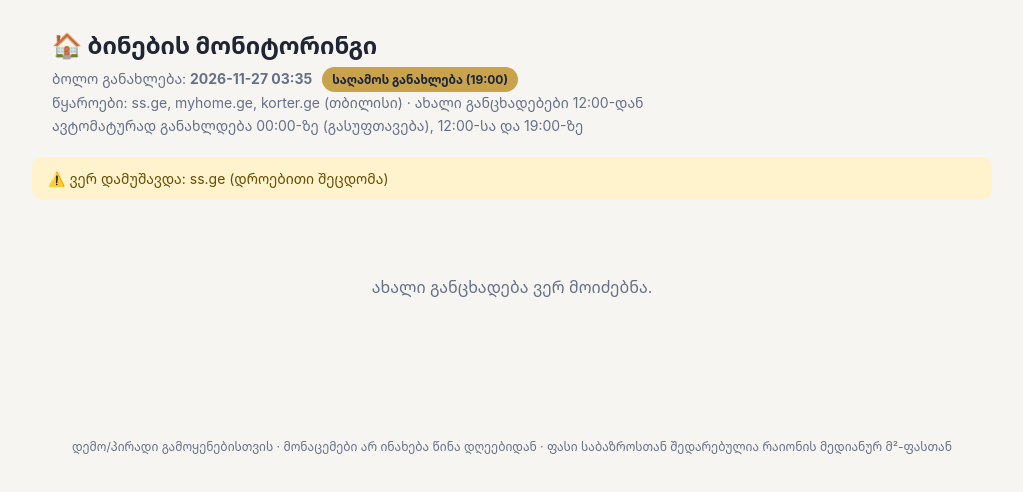
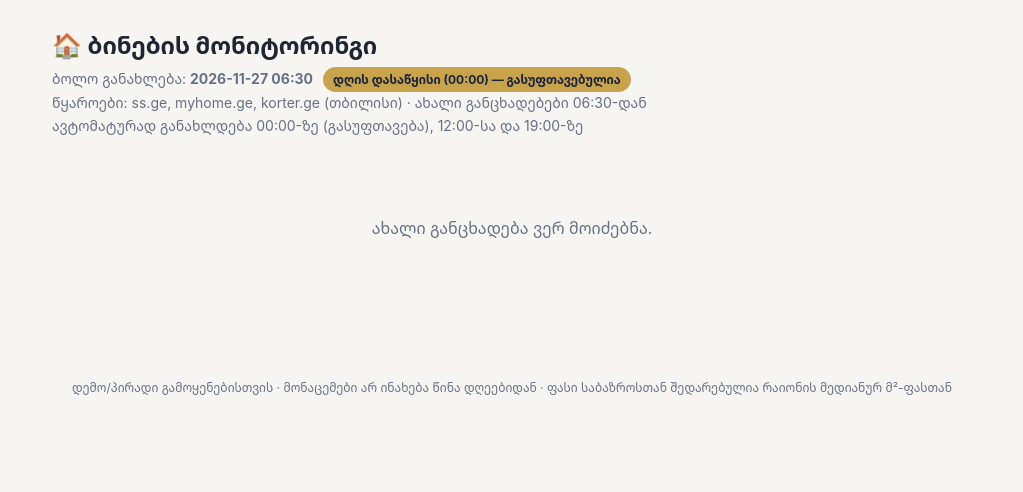
Before and after one commit to gtughushi97-cloud/Real_Estate_pupu, a plain HTML site: page docs/index.html in a window 1280 px wide. Shown: the whole page, without its empty margins (128-1151 px from the left). Drawn offline with Linux system fonts and the light colour scheme.

Commit message:
Update listings (midnight)

```diff
--- a/docs/index.html
+++ b/docs/index.html
@@ -210,13 +210,13 @@
 <header>
   <h1>🏠 ბინების მონიტორინგი</h1>
   <div class="meta">
-    ბოლო განახლება: <strong>2026-11-27 03:35</strong>
-    <span class="badge">საღამოს განახლება (19:00)</span><br />
-    წყაროები: ss.ge, myhome.ge, korter.ge (თბილისი) · ახალი განცხადებები 12:00-დან<br />
+    ბოლო განახლება: <strong>2026-11-27 06:30</strong>
+    <span class="badge">დღის დასაწყისი (00:00) — გასუფთავებულია</span><br />
+    წყაროები: ss.ge, myhome.ge, korter.ge (თბილისი) · ახალი განცხადებები 06:30-დან<br />
     ავტომატურად განახლდება 00:00-ზე (გასუფთავება), 12:00-სა და 19:00-ზე
   </div>
 </header>
-<div class="warning">⚠️ ვერ დამუშავდა: ss.ge (დროებითი შეცდომა)</div>
+
 <main>
 
 <div class="empty">ახალი განცხადება ვერ მოიძებნა.</div>
```
